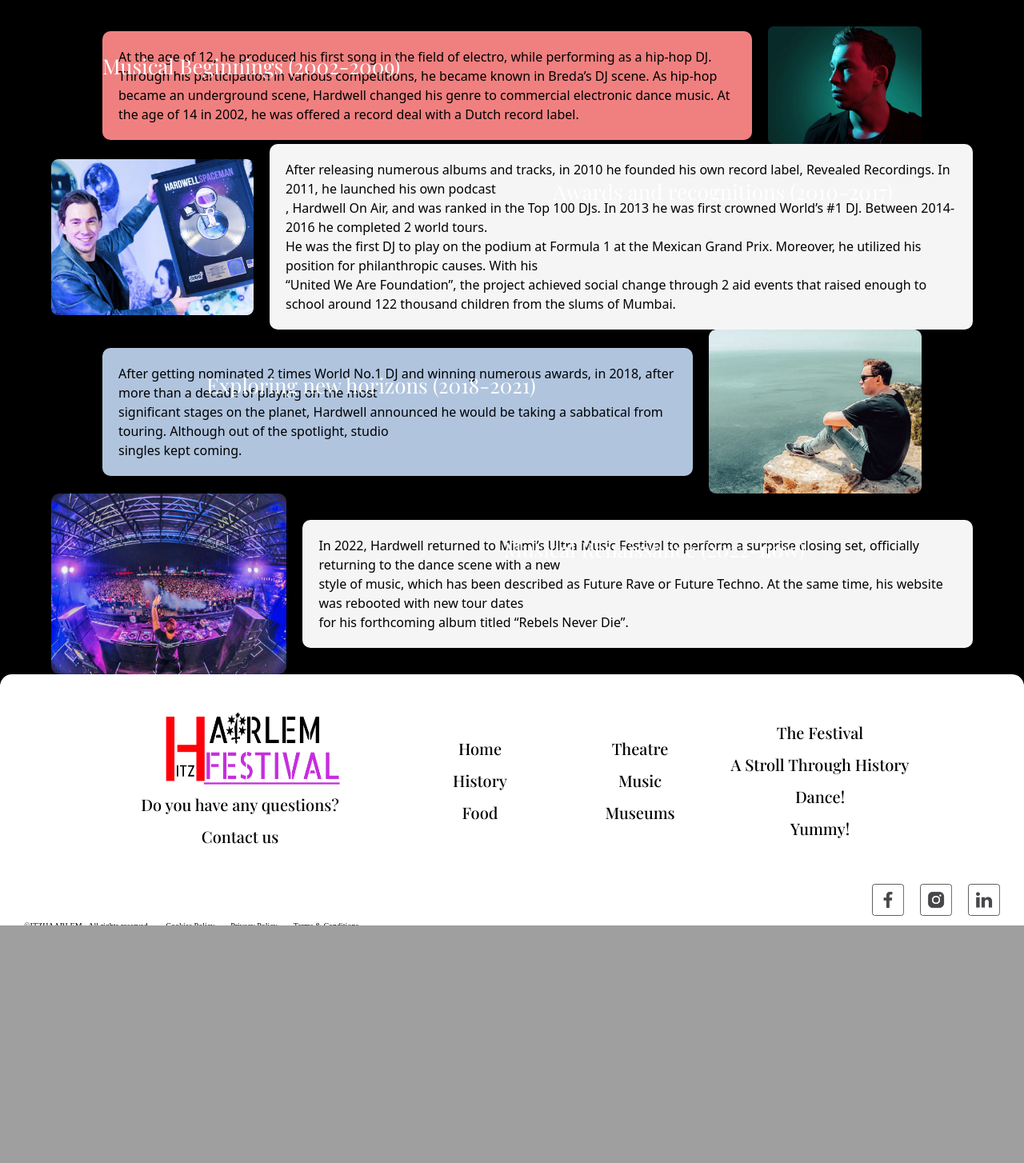
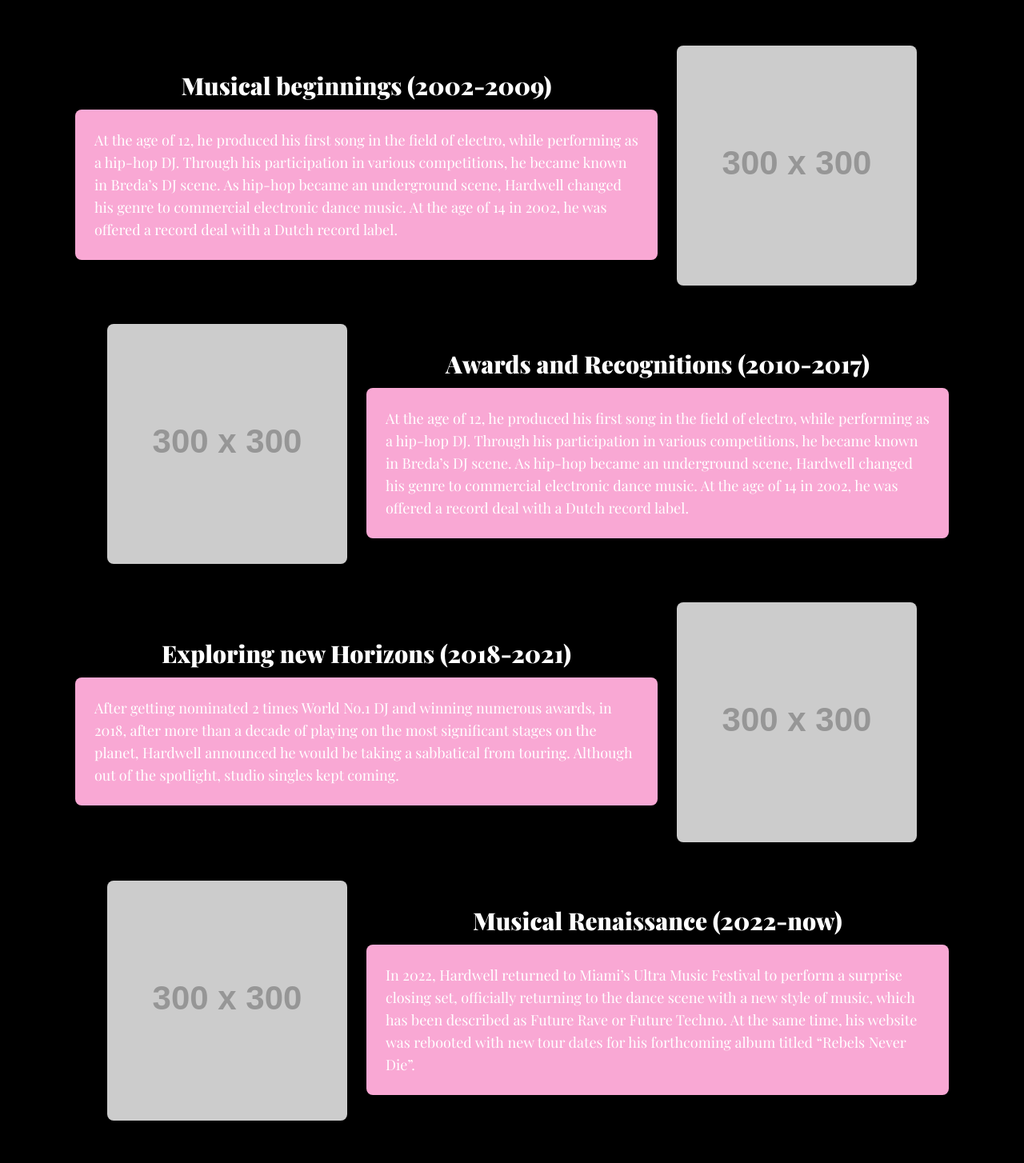
Before and after one commit to CezarFlorinel/Term-2.3-Web-Project, a PHP site: page /danceevent in a window 1280 px wide. Shown: the part 949-2403 px from the top of the page at 80% size. Before the commit the page ends 2106 px from the top, so only its background shows below. Run offline with PHP 8.4, Linux system fonts and the light colour scheme; grey boxes labelled with a size stand in for pictures from a placeholder-image service; some libraries are stand-ins or nearby versions; some web fonts are replaced.

Commit message:
dance detail page

```diff
--- a/Web design term 3 project/app/views/dance_event/new_detailed.php
+++ b/Web design term 3 project/app/views/dance_event/new_detailed.php
@@ -18,60 +18,23 @@
     <link rel="stylesheet" href="CSS_files/yummy_event.css">
     <link rel="stylesheet" href="CSS_files/dance_event.css">
     <style>
-        .test,
-        .test-reverse {
-            display: flex;
-            align-items: center;
-            justify-content: center;
-            gap: 20px;
-            max-width: 80%;
-            margin: auto;
+        body {
+            font-family: 'Playfair Display', serif;
         }
 
-        .test-reverse {
-            display: flex;
-            flex-direction: row;
-            align-items: center;
-            justify-content: center;
-            gap: 20px;
-            max-width: 90%;
-            margin: auto;
+        .day {
+            background-color: black;
         }
 
-        .centered-section {
-            display: flex;
-            align-items: center;
-            justify-content: center;
-        }
-
-        .text-rectangle-red {
-            padding: 20px;
-            background-color: lightcoral;
-            border-radius: 10px;
-        }
-
-        .text-rectangle-white {
-            padding: 20px;
-            background-color: whitesmoke;
-            border-radius: 10px;
-        }
-
-        .text-rectangle-blue {
-            padding: 20px;
-            background-color: lightsteelblue;
-            border-radius: 10px;
-        }
-
-        .image-container {
-            width: 150;
-            height: auto;
-            object-fit: cover;
+        .event {
+            background-color: #4C4C4C;
         }
     </style>
 </head>
 
 <body>
     <main>
+        <section>
             <div class="start-image-container">
                 <div class="start-image-text">
                     <h1 class="text-1-h">Hardwell</h1>
@@ -80,6 +43,7 @@
                     Get Your ticket now
                 </button>
             </div>
+        </section>
 
         <!-- Career Highlights Section -->
         <section class="mb-8">
@@ -90,47 +54,158 @@
             </div>
         </section>
 
-        <section class="test" style="position: relative;">
-            <h1 style="position: absolute; top: 30px; left: 0; font-family: 'Playfair Display', serif; font-size: 26px;">Musical Beginnings (2002-2009)</h1>
-            <div class="text-rectangle-red">
-                <p style="color: black;">At the age of 12, he produced his first song in the field of electro, while performing as a hip-hop DJ. Through his participation in various competitions, he became known in Breda’s DJ scene. As hip-hop became an underground scene, Hardwell changed his genre to commercial electronic dance music. At the age of 14 in 2002, he was offered a record deal with a Dutch record label.</p>
+        <section>
+            <div class="flex justify-center items-center">
+                <div class="flex flex-col md:flex-row items-center p-6">
+                    <div class="flex flex-col w-full md:w-2/3 items-start md:items-center">
+                        <h2 class="text-3xl font-bold mb-3 text-left md:text-left">Musical beginnings (2002-2009)</h2>
+                        <div class="bg-pink-300 p-6 rounded-lg shadow-lg w-full md:max-w-3xl">
+                            <p class="text-lg text-center md:text-left">
+                                At the age of 12, he produced his first song in the field of electro, while performing as
+                                a hip-hop DJ. Through his participation in various competitions, he became known in
+                                Breda’s DJ scene. As hip-hop became an underground scene, Hardwell changed his
+                                genre to commercial electronic dance music. At the age of 14 in 2002, he was offered a
+                                record deal with a Dutch record label.
+                            </p>
                         </div>
-            <div class="image-container">
-                <img class="w-auto h-auto object-cover rounded" src="assets/images/dance_event/profile-hardwell.png" style="max-width: 100%; height: auto;" alt="Hardwell">
+                    </div>
+                    <div class="md:ml-6">
+                        <img src="https://placehold.co/300x300" alt="Man" class="rounded-lg shadow-lg">
+                    </div>
+                </div>
+            </div>
+        </section>
+
+        <section>
+            <div class="flex justify-center items-center">
+                <div class="flex flex-col md:flex-row-reverse items-center p-6">
+                    <!-- Changed to flex-row-reverse -->
+                    <div class="flex flex-col w-full md:w-2/3 items-start md:items-center md:ml-6">
+                        <!-- Added md:ml-6 to maintain the spacing when the layout changes -->
+                        <h2 class="text-3xl font-bold mb-3 text-left md:text-left">Awards and Recognitions (2010-2017)</h2>
+                        <div class="bg-pink-300 p-6 rounded-lg shadow-lg w-full md:max-w-3xl">
+                            <p class="text-lg text-center md:text-left">
+                                At the age of 12, he produced his first song in the field of electro, while performing as
+                                a hip-hop DJ. Through his participation in various competitions, he became known in
+                                Breda’s DJ scene. As hip-hop became an underground scene, Hardwell changed his
+                                genre to commercial electronic dance music. At the age of 14 in 2002, he was offered a
+                                record deal with a Dutch record label.
+                            </p>
+                        </div>
+                    </div>
+                    <div>
+                        <img src="https://placehold.co/300x300" alt="Man" class="rounded-lg shadow-lg">
+                    </div>
+                </div>
+            </div>
+        </section>
+
+        <section>
+            <div class="flex justify-center items-center">
+                <div class="flex flex-col md:flex-row items-center p-6">
+                    <div class="flex flex-col w-full md:w-2/3 items-start md:items-center">
+                        <h2 class="text-3xl font-bold mb-3 text-left md:text-left">Exploring new Horizons (2018-2021)</h2>
+                        <div class="bg-pink-300 p-6 rounded-lg shadow-lg w-full md:max-w-3xl">
+                            <p class="text-lg text-center md:text-left">
+                                After getting nominated 2 times World No.1 DJ and winning numerous awards, in 2018, after
+                                more than a decade of playing on the most significant stages on the planet, Hardwell announced
+                                he would be taking a sabbatical from touring. Although out of the spotlight, studio singles kept coming.
+                            </p>
+                        </div>
+                    </div>
+                    <div class="md:ml-6">
+                        <img src="https://placehold.co/300x300" alt="Man" class="rounded-lg shadow-lg">
+                    </div>
+                </div>
+            </div>
+        </section>
+
+        <section>
+            <div class="flex justify-center items-center">
+                <div class="flex flex-col md:flex-row-reverse items-center p-6">
+                    <!-- Changed to flex-row-reverse -->
+                    <div class="flex flex-col w-full md:w-2/3 items-start md:items-center md:ml-6">
+                        <!-- Added md:ml-6 to maintain the spacing when the layout changes -->
+                        <h2 class="text-3xl font-bold mb-3 text-left md:text-left">Musical Renaissance (2022-now)</h2>
+                        <div class="bg-pink-300 p-6 rounded-lg shadow-lg w-full md:max-w-3xl">
+                            <p class="text-lg text-center md:text-left">
+                                In 2022, Hardwell returned to Miami’s Ultra Music Festival to perform a surprise closing set,
+                                officially returning to the dance scene with a new style of music, which has been described as
+                                Future Rave or Future Techno. At the same time, his website was rebooted with new tour dates
+                                for his forthcoming album titled “Rebels Never Die”.
+                            </p>
+                        </div>
+                    </div>
+                    <div>
+                        <img src="https://placehold.co/300x300" alt="Man" class="rounded-lg shadow-lg">
+                    </div>
+                </div>
             </div>
         </section>
 
 
-        <section class="test-reverse" style="position: relative;">
-            <h1 style="position: absolute; top: 40px; right: 100px; font-family: 'Playfair Display', serif; font-size: 26px;">Awards and recognitions (2010-2017)</h1>
-            <div class="image-container">
-                <img class="w-auto h-auto object-cover rounded" src="assets/images/dance_event/hardwell-award.png" alt="Descriptive Alt Text">
-            </div>
-            <div class="text-rectangle-white">
-                <p style="color: black;">After releasing numerous albums and tracks, in 2010 he founded his own record label, Revealed Recordings. In 2011, he launched his own podcast<br>, Hardwell On Air, and was ranked in the Top 100 DJs. In 2013 he was first crowned World’s #1 DJ. Between 2014-2016 he completed 2 world tours.<br> He was the first DJ to play on the podium at Formula 1 at the Mexican Grand Prix. Moreover, he utilized his position for philanthropic causes. With his<br> “United We Are Foundation”, the project achieved social change through 2 aid events that raised enough to school around 122 thousand children from the slums of Mumbai.</p>
+        <section class="flex items-center justify-center pt-8 px-4 lg:px-8">
+            <div class="flex flex-col lg:flex-row space-y-4 lg:space-y-0 lg:space-x-4 w-full max-w-4xl">
+                <!-- Left Panel -->
+                <iframe style="border-radius:12px" src="https://open.spotify.com/embed/album/3V255hE9vdJhkGx5DlhP2K?utm_source=generator" width="100%" height="352" frameBorder="0" allowfullscreen="" allow="autoplay; clipboard-write; encrypted-media; fullscreen; picture-in-picture" loading="lazy"></iframe>
+
+                <!-- Middle Panel -->
+                <iframe style="border-radius:12px" src="https://open.spotify.com/embed/album/5OU4esREA0HLwNekPigYeZ?utm_source=generator" width="100%" height="352" frameBorder="0" allowfullscreen="" allow="autoplay; clipboard-write; encrypted-media; fullscreen; picture-in-picture" loading="lazy"></iframe>
+
+                <!-- Right Panel -->
+                <iframe style="border-radius:12px" src="https://open.spotify.com/embed/album/5OU4esREA0HLwNekPigYeZ?utm_source=generator" width="100%" height="352" frameBorder="0" allowfullscreen="" allow="autoplay; clipboard-write; encrypted-media; fullscreen; picture-in-picture" loading="lazy"></iframe>
             </div>
         </section>
 
-        <section class="test" style="position: relative;">
-            <h1 style="position: absolute; top: 50px; left: 130px; font-family: 'Playfair Display', serif; font-size: 26px;">Exploring new horizons (2018-2021)</h1>
-            <div class="text-rectangle-blue">
-                <p style="color: black;"> After getting nominated 2 times World No.1 DJ and winning numerous awards, in 2018, after more than a decade of playing on the most<br> significant stages on the planet, Hardwell announced he would be taking a sabbatical from touring. Although out of the spotlight, studio<br> singles kept coming.</p>
+        <section class="text-white">
+            <div class="max-w-screen-lg mx-auto">
+                <h1 class="text-5xl font-bold text-center my-12">Appearances In The Festival</h1>
+                <div class="flex justify-between">
+                    <div class="day p-6 text-center">
+                        <div class="text-9xl font-bold">26</div>
+                        <div class="text-4xl">Jul</div>
+                        <div class="text-xl mb-6">Friday</div>
+                        <div class="event p-6">
+                            <div class="text-xl mb-2">23:00 - 00:30</div>
+                            <img class="mx-auto mb-4" src="https://placehold.co/150x150" alt="HARDWELL performing">
+                            <div class="text-3xl font-bold mb-2">HARDWELL</div>
+                            <div class="text-sm mb-6">Jopenkerk</div>
+                            <button class="bg-red-600 text-white px-4 py-2">60,00</button>
                         </div>
-            <div class="image-container">
-                <img class="w-auto h-auto object-cover rounded" src="assets/images/dance_event/hardwell-horizons.png" style="max-width: 100%; height: auto;" alt="Hardwell">
                     </div>
-        </section>
+                    <div class="day p-6 text-center">
+                        <div class="text-9xl font-bold">27</div>
+                        <div class="text-4xl">Jul</div>
+                        <div class="text-xl mb-6">Saturday</div>
+                        <div class="event p-6">
+                            <div class="text-xl mb-2">23:00 - 00:30</div>
+                            <img class="mx-auto mb-4" src="https://placehold.co/150x150" alt="HARDWELL performing">
+                            <div class="text-3xl font-bold mb-2">HARDWELL</div>
+                            <div class="text-sm mb-6">Openlucht theatre</div>
+                            <button class="bg-red-600 text-white px-4 py-2">110,00</button>
+                        </div>
+                    </div>
+                    <div class="day p-6 text-center">
+                        <div class="text-9xl font-bold">28</div>
+                        <div class="text-4xl">Jul</div>
+                        <div class="text-xl mb-6">Sunday</div>
+                        <div class="event p-6">
+                            <div class="text-xl mb-2">23:00 - 00:30</div>
+                            <img class="mx-auto mb-4" src="https://placehold.co/150x150" alt="HARDWELL performing">
+                            <div class="text-3xl font-bold mb-2">HARDWELL</div>
+                            <div class="text-sm mb-6">XO the Club</div>
+                            <button class="bg-red-600 text-white px-4 py-2">90,00</button>
+                        </div>
+                    </div>
+                    <!-- Repeat the structure above for each day with respective content -->
+                </div>
+                <div class="flex justify-center my-12">
+                    <button class="bg-red-600 text-white px-4 py-2 mr-4">Buy tickets</button>
+                    <button class="bg-transparent border-2 border-white text-white px-4 py-2">Check festival schedule</button>
+                </div>
+            </div>
+</body>
 
-        <section class="test-reverse" style="position: relative;">
-            <h1 style="position: absolute; top: 50px; right: 210px; font-family: 'Playfair Display', serif; font-size: 26px;">Musical Renaissance (2022-now)</h1>
-
-            <div class="image-container">
-                <img class="w-auto h-auto object-cover rounded" src="assets/images/dance_event/hardwell-event.png" alt="Descriptive Alt Text">
-            </div>
-            <div class="text-rectangle-white">
-                <p style="color: black;">In 2022, Hardwell returned to Miami’s Ultra Music Festival to perform a surprise closing set, officially returning to the dance scene with a new<br> style of music, which has been described as Future Rave or Future Techno. At the same time, his website was rebooted with new tour dates<br> for his forthcoming album titled “Rebels Never Die”.</p>
-            </div>
-        </section>
 
 </main>
 
```
Also changed, not shown: Web design term 3 project/app/public/CSS_files/dance_event.css (line endings or trailing spaces). Lines whose indentation alone changed are shown as unchanged.
